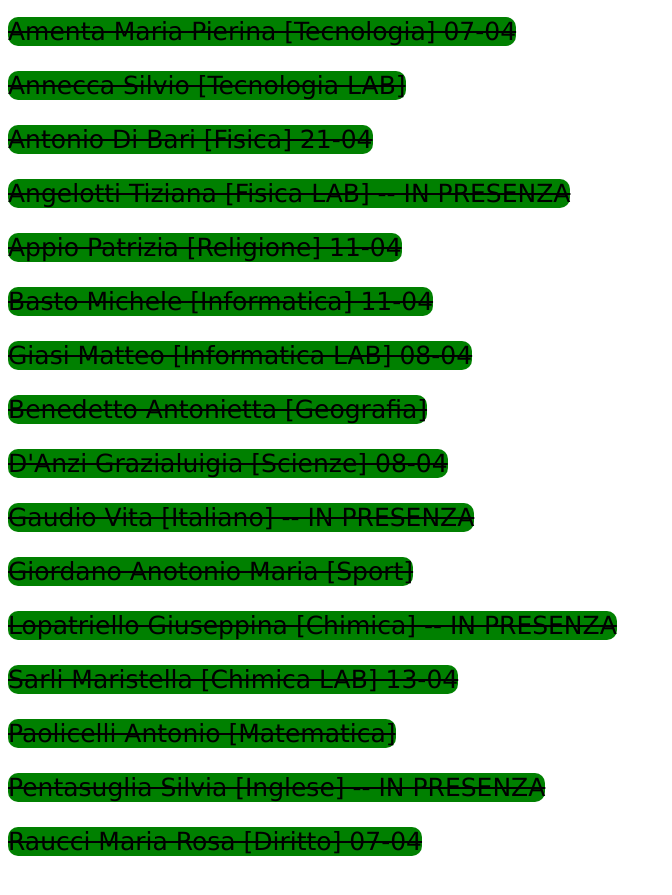
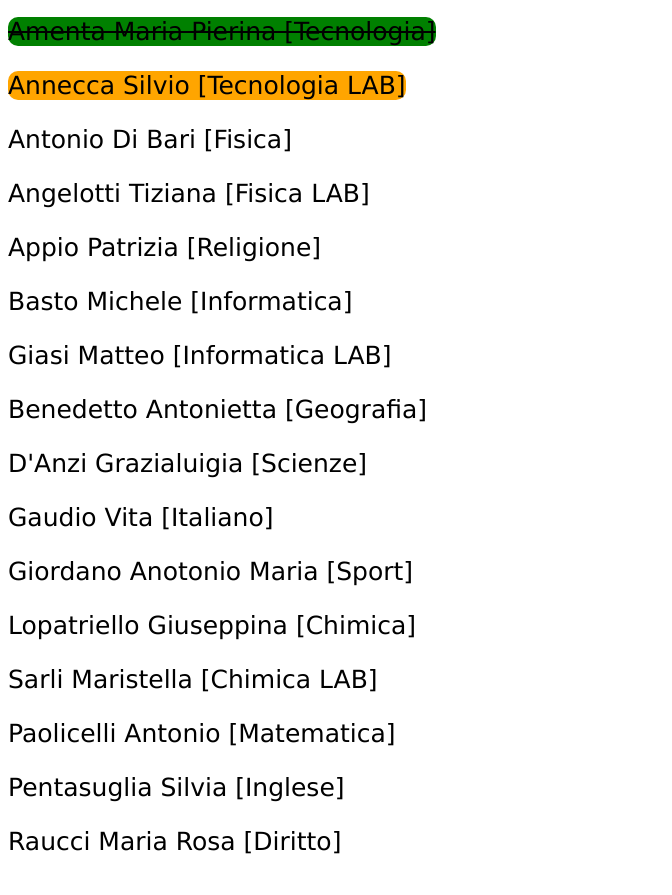
Before and after one commit to boolean-menz/boolean-menz.github.io, a plain HTML site: page index.html in a window 1280 px wide. Shown: the part 920-1815 px from the top of the page, without its empty margins (0-672 px from the left). Drawn offline with Linux system fonts and the light colour scheme.

Commit message:
Update index.html

```diff
--- a/index.html
+++ b/index.html
@@ -31,22 +31,22 @@
 
     <h2>Lista dei Professori</h2>
         <hr>
-    <p id="sp">Amenta Maria Pierina [Tecnologia] 07-04</p>
-    <p id="sp">Annecca Silvio [Tecnologia LAB]</p>
-    <p id="sp">Antonio Di Bari [Fisica] 21-04</p>
-    <p id="sp">Angelotti Tiziana [Fisica LAB] -- IN PRESENZA</p>
-    <p id="sp">Appio Patrizia [Religione] 11-04</p>
-    <p id="sp">Basto Michele [Informatica] 11-04</p>
-    <p id="sp">Giasi Matteo [Informatica LAB] 08-04</p>
-    <p id="sp">Benedetto Antonietta [Geografia]</p>
-    <p id="sp">D'Anzi Grazialuigia [Scienze] 08-04</p>
-    <p id="sp">Gaudio Vita [Italiano] -- IN PRESENZA</p>
-    <p id="sp">Giordano Anotonio Maria [Sport]</p>
-    <p id="sp">Lopatriello Giuseppina [Chimica] -- IN PRESENZA</p>
-    <p id="sp">Sarli Maristella [Chimica LAB] 13-04</p>
-    <p id="sp">Paolicelli Antonio [Matematica]</p>
-    <p id="sp">Pentasuglia Silvia [Inglese] -- IN PRESENZA</p>
-    <p id="sp">Raucci Maria Rosa [Diritto] 07-04</p>
+    <p id="sp">Amenta Maria Pierina [Tecnologia]</p>
+    <p id="np">Annecca Silvio [Tecnologia LAB]</p>
+    <p id="">Antonio Di Bari [Fisica]</p>
+    <p id="">Angelotti Tiziana [Fisica LAB]</p>
+    <p id="">Appio Patrizia [Religione]</p>
+    <p id="">Basto Michele [Informatica]</p>
+    <p id="">Giasi Matteo [Informatica LAB]</p>
+    <p id="">Benedetto Antonietta [Geografia]</p>
+    <p id="">D'Anzi Grazialuigia [Scienze]</p>
+    <p id="">Gaudio Vita [Italiano]</p>
+    <p id="">Giordano Anotonio Maria [Sport]</p>
+    <p id="">Lopatriello Giuseppina [Chimica]</p>
+    <p id="">Sarli Maristella [Chimica LAB]</p>
+    <p id="">Paolicelli Antonio [Matematica]</p>
+    <p id="">Pentasuglia Silvia [Inglese]</p>
+    <p id="">Raucci Maria Rosa [Diritto]</p>
         <br>
 
 </body>
```
